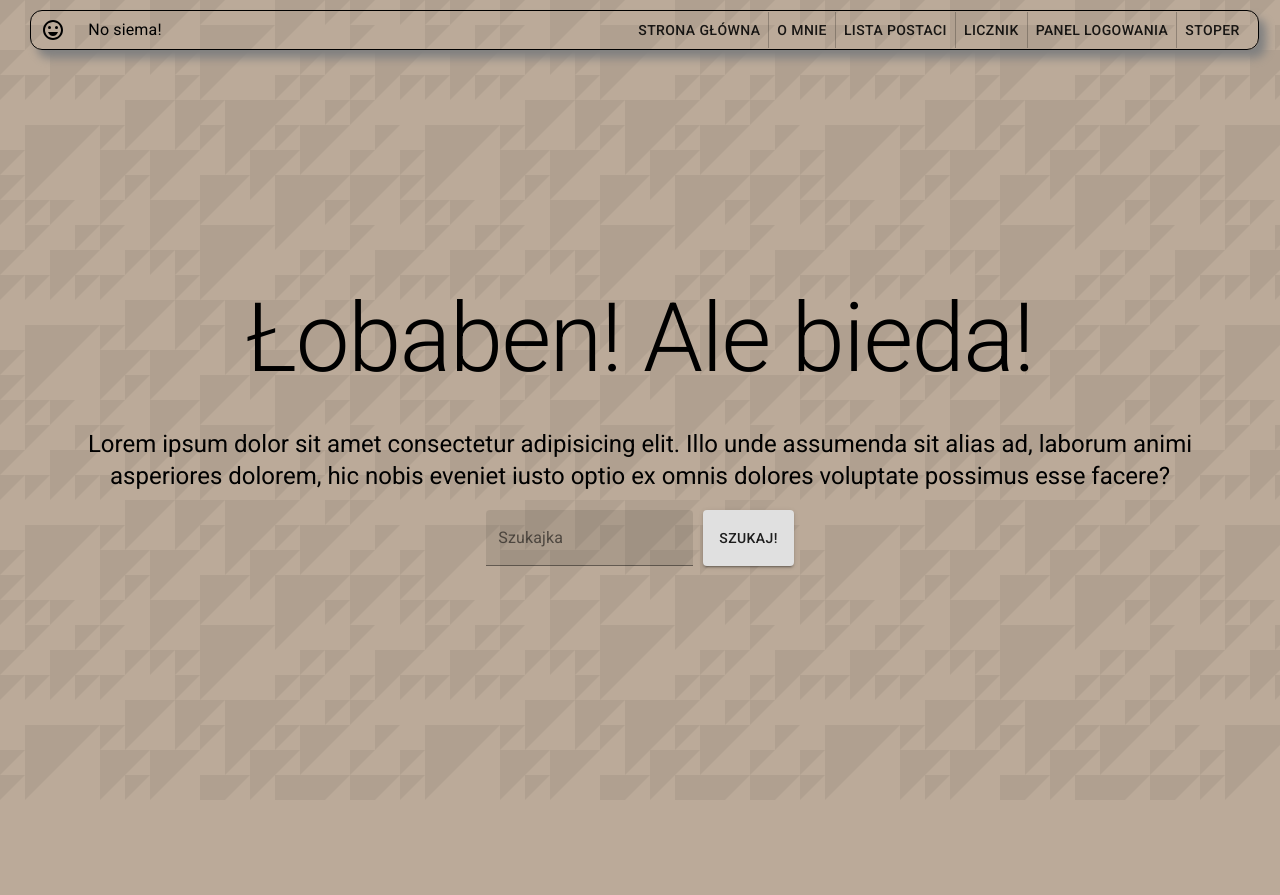
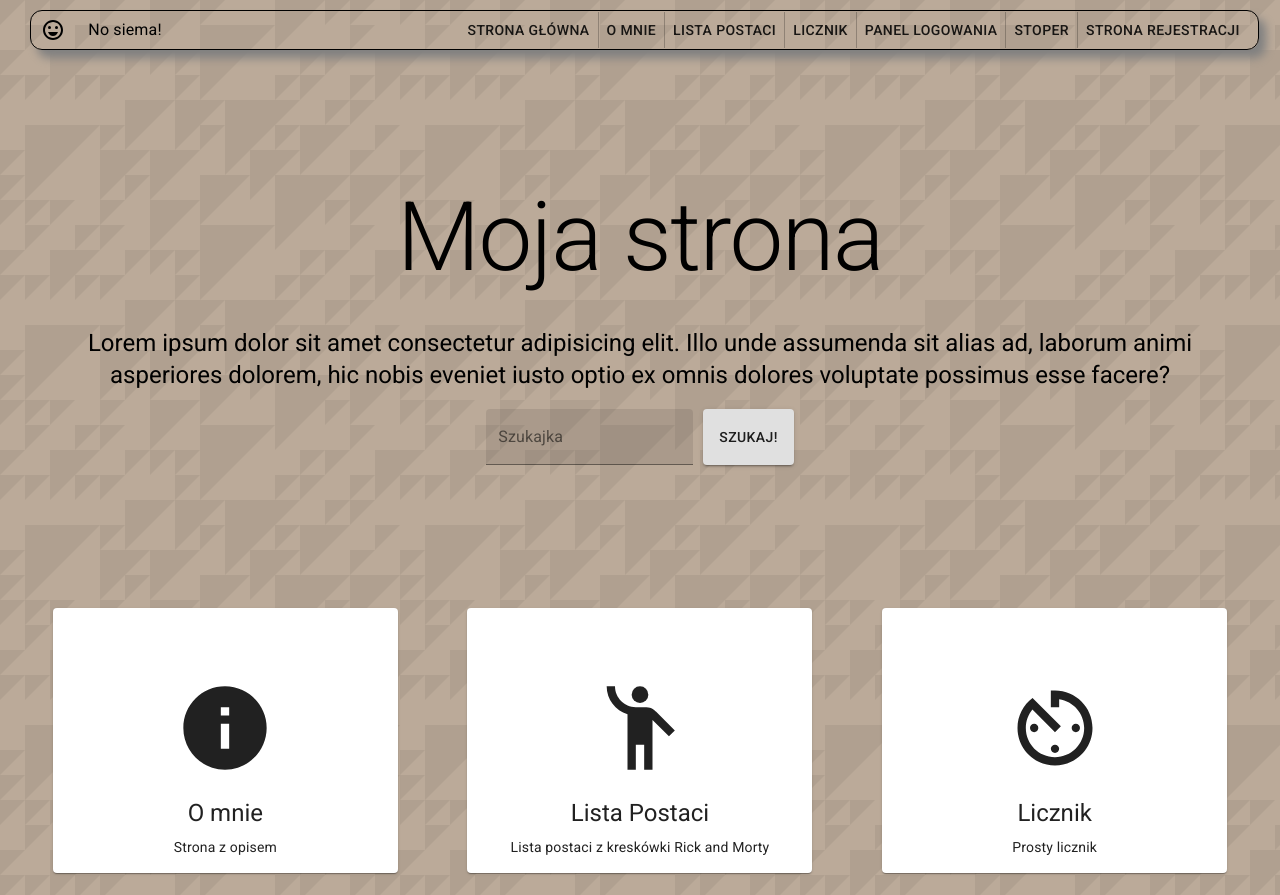
Before and after one commit to MaciekBSZ/react-project-DA, a React (Create React App) app: page / in a window 1280 px wide. Shown: the top 895 px of the page. Before the commit the page ends 800 px from the top, so only its background shows below. Built offline with nearby package versions, Linux system fonts and the light colour scheme; the HTML template or start-up script is replaced by a standard one.

Commit message:
finished MainPage component

```diff
--- a/src/App.js
+++ b/src/App.js
@@ -10,6 +10,7 @@
 import ErrorPage from './pages/ErrorPage'
 import { createTheme, ThemeProvider } from '@material-ui/core'
 import './App.css'
+import RegisterPage from './pages/RegisterPage'
 const App = () => {
 	const theme = createTheme({
 		palette: {
@@ -41,6 +42,9 @@
 					<Route path='/stopwatch'>
 						<StopWatch />
 					</Route>
+					<Route path='/registerpage'>
+						<RegisterPage />
+					</Route>
 					<Route>
 						<ErrorPage />
 					</Route>
--- /dev/null
+++ b/src/components/MainPageCard.jsx
@@ -0,0 +1,49 @@
+import React from 'react'
+import { makeStyles } from '@material-ui/core/styles'
+import Card from '@material-ui/core/Card'
+import CardActionArea from '@material-ui/core/CardActionArea'
+import CardContent from '@material-ui/core/CardContent'
+import CardMedia from '@material-ui/core/CardMedia'
+import Typography from '@material-ui/core/Typography'
+import { useHistory } from 'react-router-dom'
+
+const useStyles = makeStyles({
+	root: {
+		maxWidth: 345,
+		transition: '0.5s',
+		textAlign: 'center',
+		margin: 'auto',
+		'&:hover': {
+			background: 'black',
+			color: 'wheat',
+		},
+	},
+	media: {
+		height: 70,
+	},
+})
+
+const MainPageCard = ({ icon, title, text, path }) => {
+	const history = useHistory()
+	const classes = useStyles()
+	return (
+		<>
+			<Card className={classes.root} onClick={() => history.push(path)}>
+				<CardActionArea>
+					<CardMedia className={classes.media} />
+					{icon}
+					<CardContent>
+						<Typography gutterBottom variant='h5' component='h2'>
+							{title}
+						</Typography>
+						<Typography variant='body2' component='p'>
+							{text}
+						</Typography>
+					</CardContent>
+				</CardActionArea>
+			</Card>
+		</>
+	)
+}
+
+export default MainPageCard
--- /dev/null
+++ b/src/components/MainPageCards.jsx
@@ -0,0 +1,40 @@
+import React from 'react'
+import MainPageCard from './MainPageCard'
+import InfoIcon from '@material-ui/icons/Info'
+import EmojiPeopleIcon from '@material-ui/icons/EmojiPeople'
+import AvTimerIcon from '@material-ui/icons/AvTimer'
+import ExitToAppIcon from '@material-ui/icons/ExitToApp'
+import TimerIcon from '@material-ui/icons/Timer'
+import DoneIcon from '@material-ui/icons/Done'
+import { Grid, makeStyles } from '@material-ui/core'
+const useStyles = makeStyles({
+	icon: {
+		margin: 'auto',
+		width: 100,
+		height: 100,
+	},
+})
+
+const MainPageCards = () => {
+	const classes = useStyles()
+	const cards = [
+		{ id: 1, title: 'O mnie', path: '/aboutme', text: 'Strona z opisem', icon: <InfoIcon className={classes.icon} /> },
+		{ id: 2, title: 'Lista Postaci', path: '/charlist', text: 'Lista postaci z kreskówki Rick and Morty', icon: <EmojiPeopleIcon className={classes.icon} /> },
+		{ id: 3, title: 'Licznik', path: '/clicker', text: 'Prosty licznik', icon: <AvTimerIcon className={classes.icon} /> },
+		{ id: 4, title: 'Strona logowania', path: '/loginpage', text: 'Strona logowania', icon: <ExitToAppIcon className={classes.icon} /> },
+		{ id: 5, title: 'Stoper', path: '/stopwatch', text: 'Stoper', icon: <TimerIcon className={classes.icon} /> },
+		{ id: 6, title: 'Rejestracja', path: '/registerpage', text: 'Strona rejestracji', icon: <DoneIcon className={classes.icon} /> },
+	]
+	const navCards = cards.map(({ title, text, icon, path, id }) => (
+		<Grid item key={id} sm={4}>
+			<MainPageCard title={title} text={text} icon={icon} path={path} />
+		</Grid>
+	))
+	return (
+		<Grid container witdh='100%' spacing={3}>
+			{navCards}
+		</Grid>
+	)
+}
+
+export default MainPageCards
--- a/src/components/NavBar.jsx
+++ b/src/components/NavBar.jsx
@@ -31,6 +31,7 @@
 				<Button onClick={() => history.push('/clicker')}>Licznik</Button>
 				<Button onClick={() => history.push('/loginpage')}>Panel logowania</Button>
 				<Button onClick={() => history.push('/stopwatch')}>Stoper</Button>
+				<Button onClick={() => history.push('/registerpage')}>Strona rejestracji</Button>
 			</ButtonGroup>
 		</Box>
 	)
--- a/src/pages/MainPage.jsx
+++ b/src/pages/MainPage.jsx
@@ -1,25 +1,27 @@
 import { Box, TextField, Typography, Button, makeStyles } from '@material-ui/core'
+import MainPageCards from '../components/MainPageCards'
 import React from 'react'
 
 const MainPage = () => {
 	const useStyles = makeStyles({
 		form: {
 			display: 'flex',
-			marginTop: '10px',
+			margin: '10px',
 		},
 		btn: {
 			marginLeft: '10px',
-
 			'&:hover': {
-				backgroundColor: 'violet',
+				backgroundColor: 'black',
+				color: 'wheat',
 			},
 		},
 	})
 	const classes = useStyles()
 	return (
-		<Box height='94vh' display='flex' flexDirection='column' alignItems='center' justifyContent='center'>
+		<>
+			<Box height='70vh' display='flex' flexDirection='column' alignItems='center' justifyContent='center'>
 				<Typography variant='h1' align='center' gutterBottom>
-				Łobaben! Ale bieda!
+					Moja strona
 				</Typography>
 				<Typography variant='h5' align='center' gutterBottom>
 					Lorem ipsum dolor sit amet consectetur adipisicing elit. Illo unde assumenda sit alias ad, laborum animi asperiores dolorem, hic nobis eveniet iusto optio ex omnis dolores voluptate possimus
@@ -32,6 +34,8 @@
 					</Button>
 				</form>
 			</Box>
+			<MainPageCards />
+		</>
 	)
 }
 
--- /dev/null
+++ b/src/pages/RegisterPage.jsx
@@ -0,0 +1,7 @@
+import React from 'react'
+
+const RegisterPage = () => {
+	return <div>Strona rejestracji</div>
+}
+
+export default RegisterPage
```
Lines whose indentation alone changed are shown as unchanged.
